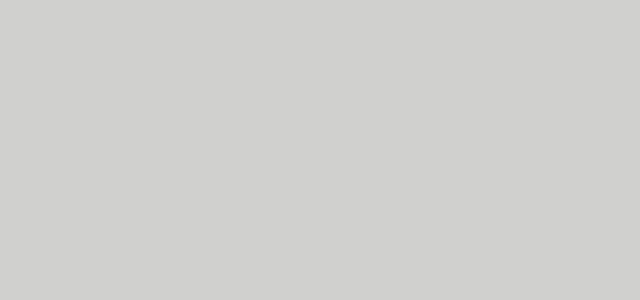
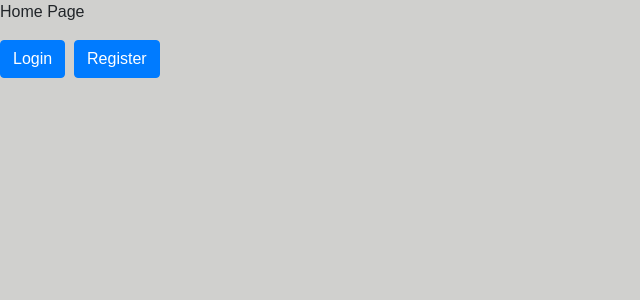
Before and after one commit to bhushanpatil76/gg, an Angular app: page / in a window 1280 px wide. Shown: the top 300 px of the page, without its empty margins (0-640 px from the left). Built offline with nearby package versions, Linux system fonts and the light colour scheme.

Commit message:
add router link

```diff
--- a/src/app/app-routing.module.ts
+++ b/src/app/app-routing.module.ts
@@ -1,3 +1,4 @@
+import { DashboardComponent } from './dashboard/dashboard.component';
 import { NgModule } from '@angular/core';
 import { Routes, RouterModule } from '@angular/router';
 import { LoginComponent } from './login/login.component';
@@ -6,7 +7,8 @@ import { RegistrationComponent } from './registration/registration.component';
 
 const routes: Routes = [
   { path: 'login', component: LoginComponent },
-  { path: 'registration', component: RegistrationComponent }
+  { path: 'registration', component: RegistrationComponent },
+  { path: '', component: DashboardComponent },
 ];
 
 @NgModule({
--- a/src/app/dashboard/dashboard.component.html
+++ b/src/app/dashboard/dashboard.component.html
@@ -1 +1,8 @@
-<p>dashboard works!</p>
+
+
+<p>Home Page</p>
+
+<div>
+    <button type="button" class="btn btn-primary" routerLink="/login">Login</button>&nbsp;
+    <button type="button" class="btn btn-primary" routerLink="/registration">Register</button>
+</div>
```
Also changed, not shown: src/app/services/auth.service.ts (added, +9 -0 lines).
